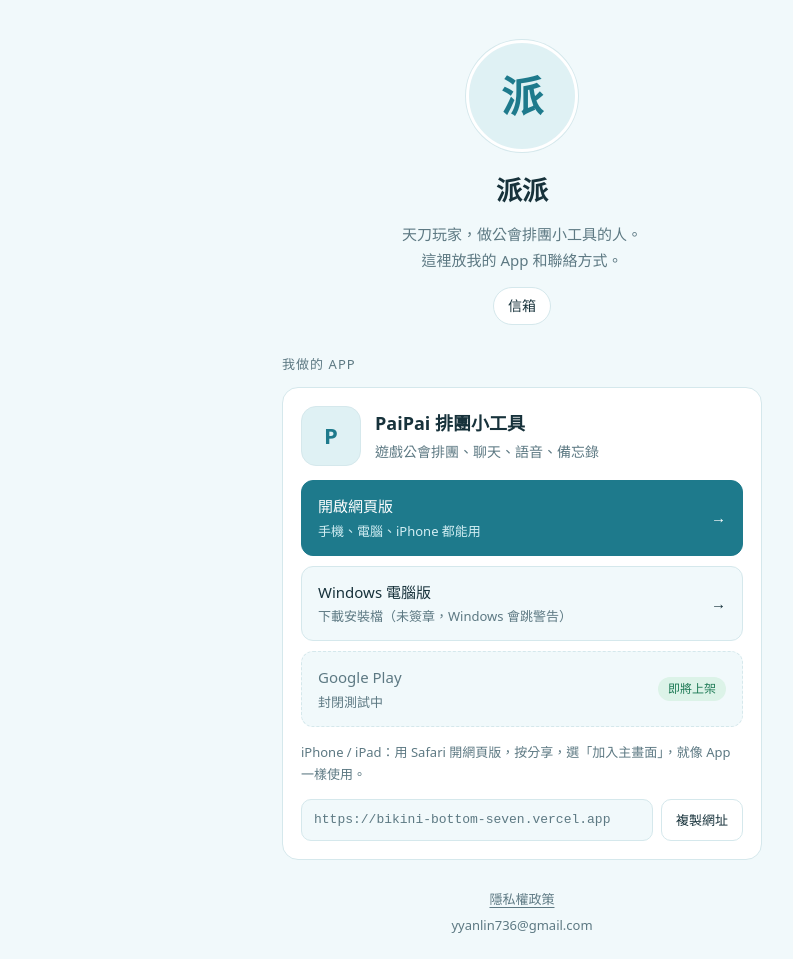
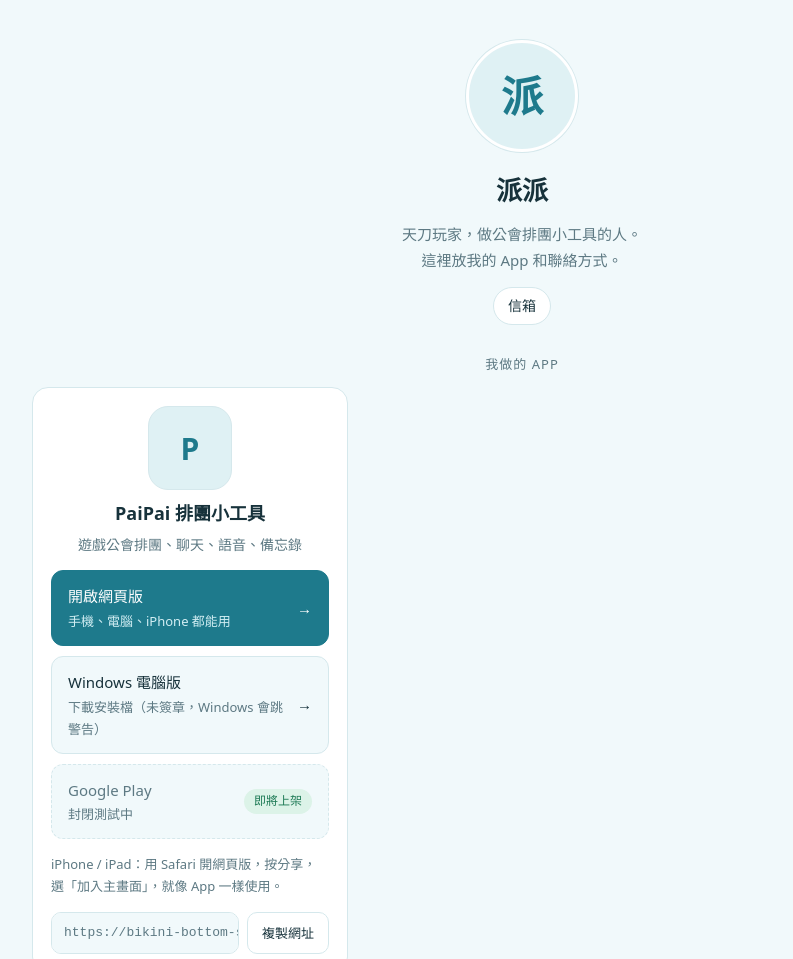
Before and after one commit to lovechisa0402/paipai-links, a plain HTML site: page index.html in a window 1280 px wide. Shown: the top 959 px of the page, without its empty margins (118-911 px from the left). Drawn offline with Linux system fonts and the light colour scheme.

Commit message:
Add files via upload

```diff
--- a/index.html
+++ b/index.html
@@ -24,7 +24,7 @@
 * { box-sizing: border-box; }
 html, body { margin: 0; background: var(--bg); color: var(--text); font-family: var(--font); line-height: 1.7; }
 body { min-height: 100%; padding: 40px 16px 64px; }
-.wrap { max-width: 480px; margin: 0 auto; display: flex; flex-direction: column; gap: 28px; }
+.wrap { max-width: 980px; margin: 0 auto; display: flex; flex-direction: column; gap: 28px; }
 a { color: inherit; }
 :focus-visible { outline: 2px solid var(--accent); outline-offset: 2px; }
 img { max-width: 100%; }
@@ -33,20 +33,20 @@ img { max-width: 100%; }
 .avatar { width: 112px; height: 112px; border-radius: 50%; background: var(--accent-soft); border: 3px solid var(--surface); box-shadow: 0 0 0 1px var(--line); display: grid; place-items: center; font-size: 42px; font-weight: 700; color: var(--accent); overflow: hidden; }
 .avatar img { width: 100%; height: 100%; object-fit: cover; display: block; }
 h1 { margin: 6px 0 0; font-size: 26px; font-weight: 700; text-wrap: balance; }
-.bio { margin: 0; max-width: 36ch; color: var(--muted); font-size: 15px; text-wrap: balance; white-space: pre-line; }
+.bio { margin: 0; max-width: 40ch; color: var(--muted); font-size: 15px; text-wrap: balance; white-space: pre-line; }
 
 .chips { display: flex; flex-wrap: wrap; justify-content: center; gap: 8px; margin-top: 4px; }
 .chip { display: inline-block; padding: 6px 14px; border-radius: 999px; border: 1px solid var(--line); background: var(--surface); font-size: 14px; text-decoration: none; }
 a.chip:hover { border-color: var(--accent); color: var(--accent); }
 
-h2 { margin: 0 0 12px; font-size: 13px; font-weight: 500; letter-spacing: .08em; color: var(--muted); }
+h2 { margin: 0 0 12px; text-align: center; font-size: 13px; font-weight: 500; letter-spacing: .08em; color: var(--muted); }
 .card { background: var(--surface); border: 1px solid var(--line); border-radius: 16px; padding: 18px; display: flex; flex-direction: column; gap: 14px; }
-.cards { display: flex; flex-direction: column; gap: 14px; }
-.app-head { display: flex; gap: 14px; align-items: center; }
-.app-ico { width: 60px; height: 60px; border-radius: 15px; background: var(--accent-soft); border: 1px solid var(--line); display: grid; place-items: center; font-weight: 700; font-size: 22px; color: var(--accent); flex: none; overflow: hidden; }
+.cards { display: grid; grid-template-columns: repeat(auto-fill, minmax(min(100%, 280px), 1fr)); gap: 16px; align-items: start; }   /* 依視窗寬度自動往右排，手機疊回一欄 */
+.app-head { display: flex; flex-direction: column; gap: 8px; align-items: center; text-align: center; }
+.app-ico { width: 84px; height: 84px; border-radius: 20px; background: var(--accent-soft); border: 1px solid var(--line); display: grid; place-items: center; font-weight: 700; font-size: 30px; color: var(--accent); flex: none; overflow: hidden; }
 .app-ico img { width: 100%; height: 100%; object-fit: cover; display: block; }
 .app-head h3 { margin: 0; font-size: 18px; font-weight: 700; }
-.app-head p { margin: 2px 0 0; font-size: 14px; color: var(--muted); }
+.app-head p { margin: 4px 0 0; font-size: 14px; color: var(--muted); text-wrap: balance; }
 
 .dl { display: flex; flex-direction: column; gap: 10px; }
 .btn { display: flex; align-items: center; justify-content: space-between; gap: 12px; padding: 13px 16px; border-radius: 12px; border: 1px solid var(--line); background: var(--bg); text-decoration: none; font-size: 15px; font-weight: 500; }
@@ -186,6 +186,8 @@ footer a { text-decoration: underline; text-underline-offset: 3px; }
 
   function render() {
     document.title = (cfg.name || '') + '的連結頁';
+    var n = (cfg.apps || []).length;
+    app.style.maxWidth = (EDIT && !preview) ? '' : (n >= 2 ? 'min(' + (n >= 3 ? 960 : 640) + 'px, 100%)' : '');
     app.innerHTML = (EDIT && !preview) ? editHtml() : (EDIT ? '<div class="bar"><b>預覽中</b><button type="button" class="go" data-act="preview">回到編輯</button></div>' : '') + viewHtml();
   }
 
```
